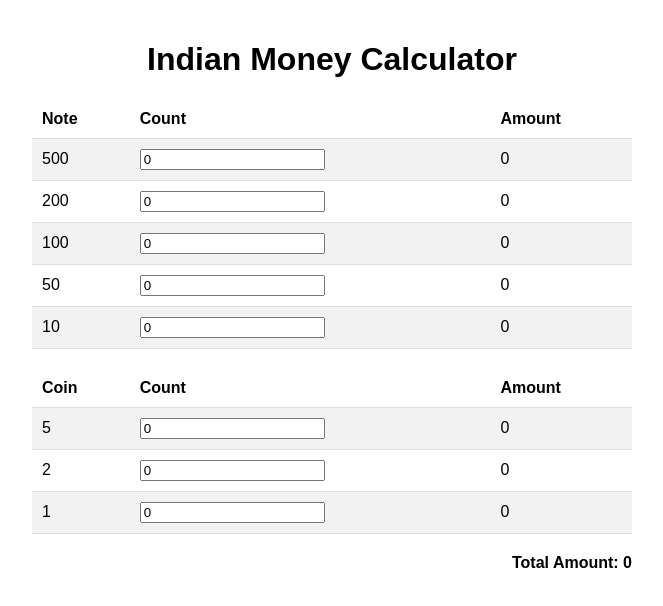
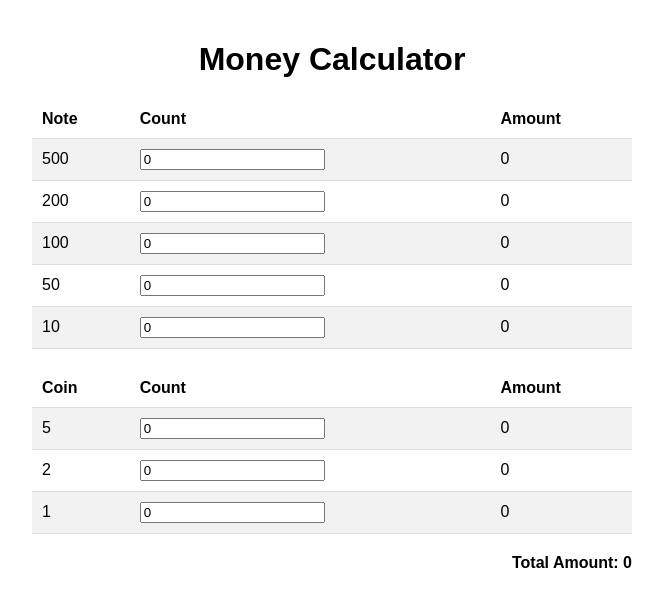
Before and after one commit to Sangeeth4364/batman, a plain HTML site: page index.html in a window 1280 px wide. Shown: the whole page, without its empty margins (308-971 px from the left). Drawn offline with Linux system fonts and the light colour scheme.

Commit message:
Update index.html

```diff
--- a/index.html
+++ b/index.html
@@ -40,7 +40,7 @@
 </head>
 <body>
 <div class="container">
-  <h1>Indian Money Calculator</h1>
+  <h1>Money Calculator</h1>
   <div id="notes">
     <table>
       <tr>
```
